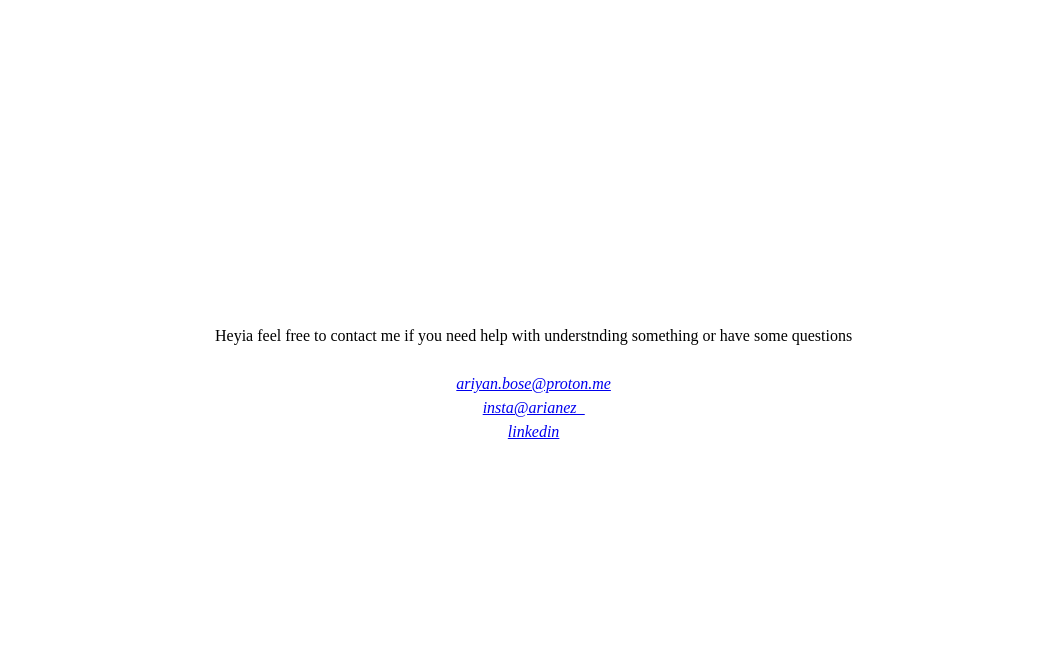
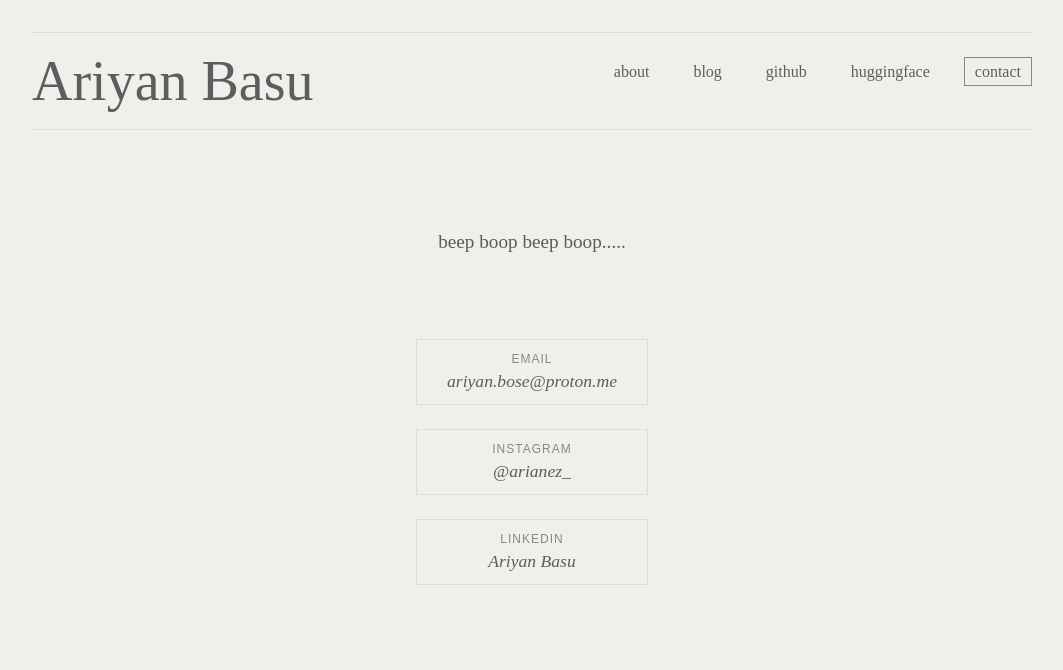
Before and after one commit to steamed-p0tato/mysite2, a plain HTML site: page contact.html in a window 1280 px wide. Shown: the whole page, without its empty margins (108-1171 px from the left). Drawn offline with Linux system fonts and the light colour scheme.

Commit message:
Update contact.html

```diff
--- a/contact.html
+++ b/contact.html
@@ -1,27 +1,205 @@
 <!DOCTYPE html>
-<html>
+<html lang="en">
 <head>
-<title>contact</title>
-<style>
-body {top: 0; left: 0; width: 99%; height: 97%;
-    position: absolute; display: table}
-  p {display: table-cell; vertical-align: middle; text-align: center;
-     line-height: 1.5;}
+    <meta charset="UTF-8">
+    <meta name="viewport" content="width=device-width, initial-scale=1.0">
+    <title>Contact - Ariyan Basu</title>
+    <style>
+        /* --- 1. Basic Setup & Fonts --- */
+        body {
+            background-color: #f0efeb;
+            color: #5d5d5d;
+            font-family: 'Times New Roman', Times, serif;
+            margin: 0;
+            padding: 2rem;
+        }
 
+        /* --- 2. Main Layout (CSS Grid) --- */
+        .container {
+            display: grid;
+            grid-template-columns: 1fr;
+            grid-template-rows: auto 1fr;
+            gap: 25px;
+            max-width: 1000px;
+            margin: auto;
+            border-top: 1px solid #dcdcdc;
+        }
 
-</style>
+        /* --- 3. Grid Item Placement --- */
+        .header {
+            grid-column: 1 / -1;
+            grid-row: 1 / 2;
+            display: flex;
+            justify-content: space-between;
+            align-items: flex-start;
+            padding: 20px 0;
+            border-bottom: 1px solid #dcdcdc;
+        }
+
+        .main-col {
+            grid-column: 1 / 2;
+            grid-row: 2 / 3;
+            display: flex;
+            flex-direction: column;
+            justify-content: center;
+            align-items: center;
+            min-height: 60vh;
+            text-align: center;
+        }
+
+        /* --- 4. Header & Navigation --- */
+        .logo {
+            text-align: center;
+        }
+
+        .logo h1 {
+            font-size: 3.5rem;
+            margin: 0;
+            line-height: 1;
+            font-weight: normal;
+        }
+
+        .nav {
+            padding-top: 10px;
+        }
+
+        .nav a {
+            text-decoration: none;
+            color: #5d5d5d;
+            margin-left: 20px;
+            padding: 5px 10px;
+            font-size: 1rem;
+            transition: border 0.3s ease;
+        }
+
+        .nav a.active {
+            border: 1px solid #888;
+        }
+
+        .nav a:hover {
+            border: 1px solid #bbb;
+        }
+
+        /* --- 5. Content Styling --- */
+        .subtitle {
+            font-family: sans-serif;
+            font-style: italic;
+            font-size: 0.8rem;
+            border-bottom: 1px dotted #888;
+            display: inline-block;
+            margin: 0;
+            padding-bottom: 2px;
+        }
+
+        /* --- 6. Contact Styling --- */
+        .contact-intro {
+            font-size: 1.2rem;
+            line-height: 1.8;
+            margin-bottom: 3rem;
+            max-width: 600px;
+        }
+
+        .contact-links {
+            display: flex;
+            flex-direction: column;
+            gap: 1.5rem;
+            margin-top: 2rem;
+        }
+
+        .contact-link {
+            font-size: 1.1rem;
+            text-decoration: none;
+            color: #5d5d5d;
+            padding: 12px 30px;
+            border: 1px solid #dcdcdc;
+            transition: all 0.3s ease;
+            display: inline-block;
+            font-style: italic;
+        }
+
+        .contact-link:hover {
+            background-color: #5d5d5d;
+            color: #f0efeb;
+            border-color: #5d5d5d;
+        }
+
+        .contact-label {
+            font-family: sans-serif;
+            font-size: 0.75rem;
+            letter-spacing: 1px;
+            color: #888;
+            text-transform: uppercase;
+            margin-bottom: 0.3rem;
+            display: block;
+            font-style: normal;
+        }
+
+        /* --- 7. Responsive Design --- */
+        @media (max-width: 768px) {
+            .header {
+                flex-direction: column;
+                align-items: center;
+            }
+
+            .nav {
+                margin-top: 15px;
+            }
+
+            .nav a {
+                margin: 0 10px;
+            }
+
+            .logo h1 {
+                font-size: 2.5rem;
+            }
+
+            .contact-intro {
+                font-size: 1.05rem;
+            }
+        }
+    </style>
 </head>
+<body>
 
+    <div class="container">
 
-<p>
-Heyia feel free to contact me if you need help with understnding something or have some questions<br><br>
+        <header class="header">
+            <div class="logo">
+                <h1>Ariyan Basu</h1>
+            </div>
+            <nav class="nav">
+                <a href="about.html">about</a>
+                <a href="blog.html">blog</a>
+                <a href="https://github.com/steamed-p0tato" target="_blank" rel="noopener noreferrer">github</a>
+                <a href="https://huggingface.co/steamed-potatop" target="_blank" rel="noopener noreferrer">huggingface</a>
+                <a href="contact.html" class="active">contact</a>
+            </nav>
+        </header>
 
-<a href="mailto:ariyan.bose@proton.me"><i>ariyan.bose@proton.me</i></a><br>
-<a href="https://www.instagram.com/arianez_/"><i>insta@arianez_</i></a><br>
+        <main class="main-col">
+            <p class="contact-intro">
+                beep boop beep boop.....
+            </p>
 
-<a href="https://www.linkedin.com/in/ariyan-basu-581a95269?utm_source=share_via&utm_content=profile&utm_medium=member_android"><i>linkedin</i></a>
-<br>
-<br>
-</p>
+            <div class="contact-links">
+                <a href="mailto:ariyan.bose@proton.me" class="contact-link">
+                    <span class="contact-label">Email</span>
+                    ariyan.bose@proton.me
+                </a>
+
+                <a href="https://www.instagram.com/arianez_/" target="_blank" rel="noopener noreferrer" class="contact-link">
+                    <span class="contact-label">Instagram</span>
+                    @arianez_
+                </a>
+
+                <a href="https://www.linkedin.com/in/ariyan-basu-581a95269" target="_blank" rel="noopener noreferrer" class="contact-link">
+                    <span class="contact-label">LinkedIn</span>
+                    Ariyan Basu
+                </a>
+            </div>
+        </main>
+
+    </div>
+
 </body>
 </html>
```
